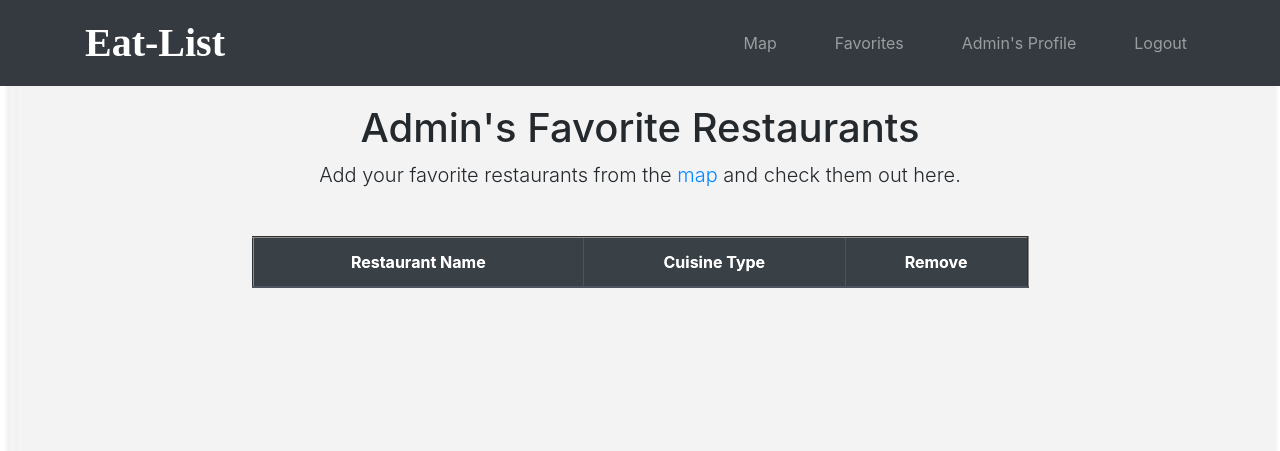
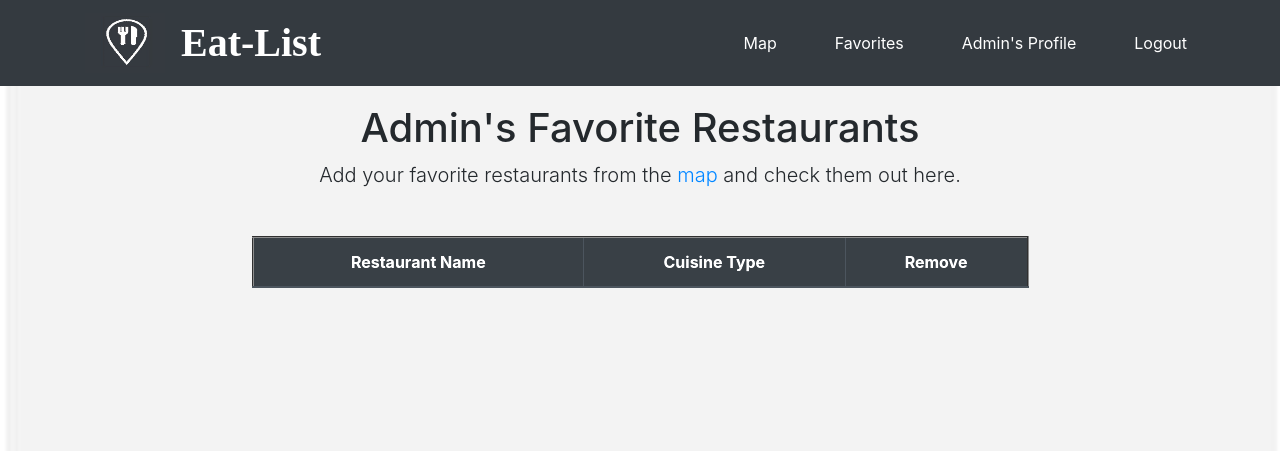
Before and after one commit to jeswanthyda/Eat-List-Django-Web-App, a Django app: page /fav_list in a window 1280 px wide. Shown: the top 451 px of the page. Run offline with Django 3.2, Linux system fonts and the light colour scheme; a user stored in the database is signed in; data comes from the database, SQL or seed files in the repository; both versions use the stored data as it was after the commit; lists and menus that the app fills with data are empty; some libraries are stand-ins or nearby versions.

Commit message:
Added logo

```diff
--- a/templates/base_login.html
+++ b/templates/base_login.html
@@ -4,7 +4,7 @@
 <head>
     <meta charset="UTF-8">
     <meta name="viewport" content="width=device-width, initial-scale=1, shrink-to-fit=no">
-    <title>Restrommunity</title>
+    <title>Eat-List</title>
     <link rel="stylesheet" href="https://stackpath.bootstrapcdn.com/bootstrap/4.4.1/css/bootstrap.min.css"
           integrity="sha384-Vkoo8x4CGsO3+Hhxv8T/Q5PaXtkKtu6ug5TOeNV6gBiFeWPGFN9MuhOf23Q9Ifjh" crossorigin="anonymous">
     <link rel="stylesheet" href="https://fonts.googleapis.com/css?family=Lobster&display=swap&subset=latin-ext"
@@ -18,6 +18,9 @@
 <!-- Navigation -->
 <nav class="navbar navbar-expand-lg navbar-dark bg-dark fixed-top">
     <div class="container">
+        <a href="{% url 'home' %}">
+        <img class="navbar-brand" src="/static/ColumbiaApp/img/logo.jpg" height="70px" width="80px"></img>
+        </a>
         <a class="navbar-brand" style="font-family: 'Baskerville Old Face';font-size: 40px;font-weight: bolder" href="{% url 'home' %}">Eat-List</a>
         <button class="navbar-toggler" type="button" data-toggle="collapse" data-target="#navbarResponsive" aria-controls="navbarResponsive" aria-expanded="false" aria-label="Toggle navigation">
             <span class="navbar-toggler-icon"></span>
@@ -25,16 +28,16 @@
         <div class="collapse navbar-collapse" id="navbarResponsive">
             <ul class="navbar-nav ml-auto">
                 <li class="nav-item">
-                    <a class="nav-link" style="padding-right:50px;" href="{% url 'restaurant_map' %}">Map</a>
+                    <a class="nav-link" style="padding-right:50px;color:white;" href="{% url 'restaurant_map' %}">Map</a>
                 </li>
                 <li class="nav-item">
-                    <a class="nav-link" style="padding-right:50px;" href="{% url 'fav_list' %}">Favorites</a>
+                    <a class="nav-link" style="padding-right:50px;color:white;" href="{% url 'fav_list' %}">Favorites</a>
                 </li>
                 <li class="nav-item">
-                    <a class="nav-link" style="padding-right:50px;" href="{% url 'user_profile' %}">{{ user|title|safe }}'s Profile</a>
+                    <a class="nav-link" style="padding-right:50px;color:white;" href="{% url 'user_profile' %}">{{ user|title|safe }}'s Profile</a>
                 </li>
                 <li class="nav-item">
-                    <a class="nav-link" href="{% url 'logout' %}">Logout</a>
+                    <a class="nav-link" style="color:white;" href="{% url 'logout' %}">Logout</a>
                 </li>
             </ul>
         </div>
--- a/templates/base_nologin.html
+++ b/templates/base_nologin.html
@@ -5,7 +5,7 @@
     <meta charset="UTF-8">
     <meta name="viewport" content="width=device-width, initial-scale=1, shrink-to-fit=no">
 
-    <title>Restrommunity</title>
+    <title>Eat-List</title>
     <link rel="stylesheet" href="https://stackpath.bootstrapcdn.com/bootstrap/4.4.1/css/bootstrap.min.css"
           integrity="sha384-Vkoo8x4CGsO3+Hhxv8T/Q5PaXtkKtu6ug5TOeNV6gBiFeWPGFN9MuhOf23Q9Ifjh" crossorigin="anonymous">
     <link rel="stylesheet" href="https://fonts.googleapis.com/css?family=Lobster&display=swap&subset=latin-ext"
@@ -20,6 +20,9 @@
 <!-- Navigation -->
 <nav class="navbar navbar-expand-lg navbar-dark bg-dark fixed-top">
     <div class="container">
+        <a href="{% url 'home' %}">
+        <img class="navbar-brand" src="/static/ColumbiaApp/img/logo.jpg" height="70px" width="80px"></img>
+        </a>
         <a class="navbar-brand" style="font-family: 'Baskerville Old Face';font-size: 40px;font-weight: bolder" href="{% url 'home' %}">Eat-List</a>
         <button class="navbar-toggler" type="button" data-toggle="collapse" data-target="#navbarResponsive"
                 aria-controls="navbarResponsive" aria-expanded="false" aria-label="Toggle navigation">
```
Also changed, not shown: templates/restaurant_map.html (+17 -4 lines), db.sqlite3, static/ColumbiaApp/img/logo.jpg (added).
